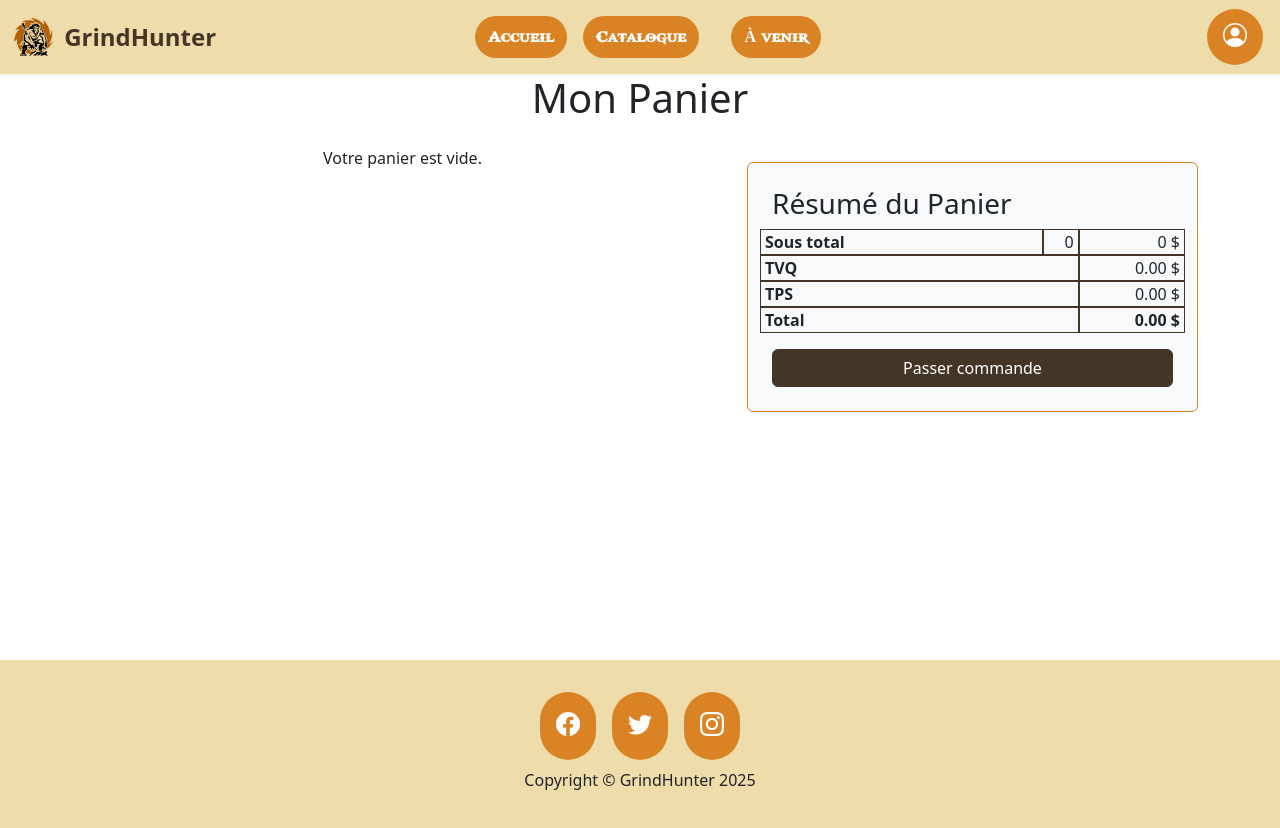
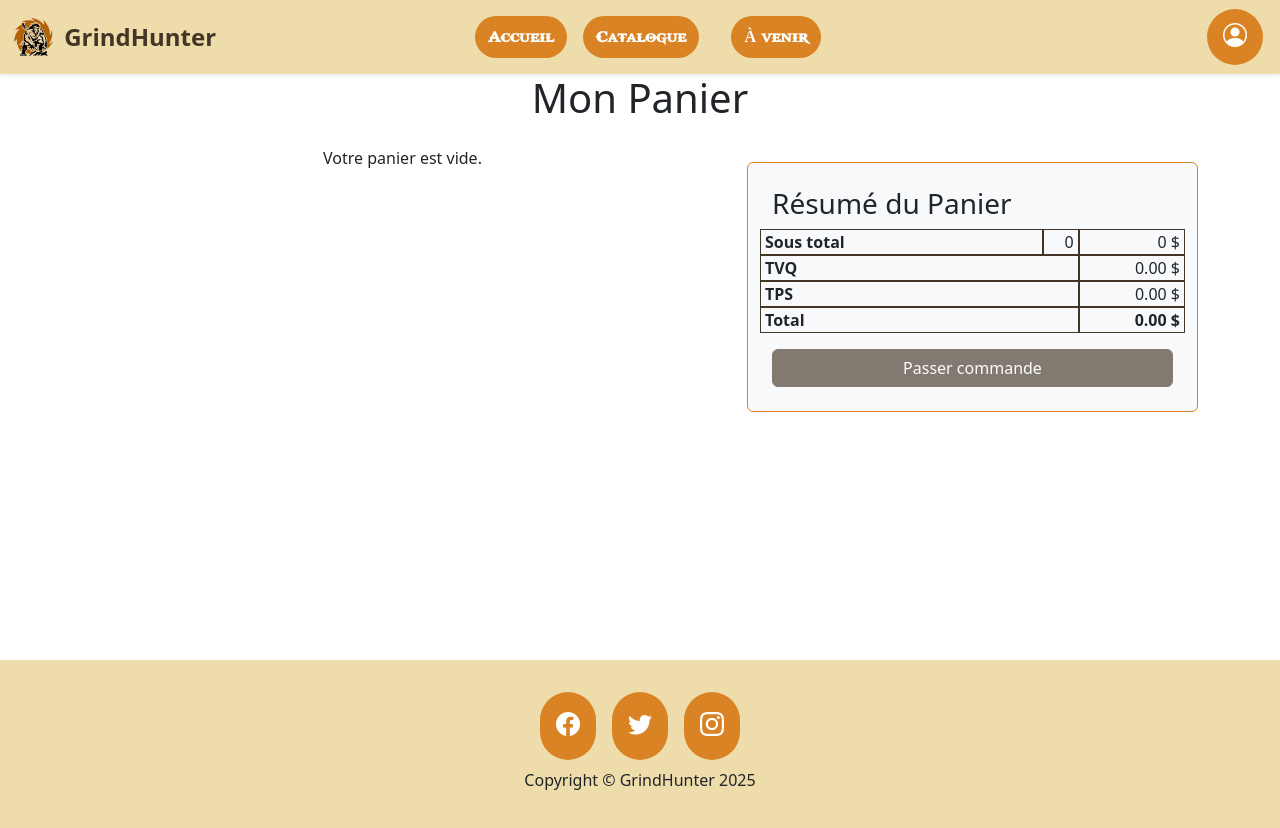
Before and after one commit to bermah1331144/webprojetfinal, a Next.js app: page /panier in a window 1280 px wide. Shown: the top 828 px of the page. Built offline with nearby package versions, Linux system fonts and the light colour scheme.

Commit message:
panier vide

```diff
--- a/src/app/Payment/StripeWrapper.tsx
+++ b/src/app/Payment/StripeWrapper.tsx
@@ -23,7 +23,7 @@ export default function StripeWrapper({prixTotal}) {
           const res = await axios.post('/api/create-payment-intent', {
             data: { amount: montant},
           });
-          setClientSecret(res.data); // 🔁 Assure-toi que c'est une string
+          setClientSecret(res.data);
         }
       } catch (err) {
         console.error('Erreur création paiement :', err);
--- a/src/app/Payment/page.tsx
+++ b/src/app/Payment/page.tsx
@@ -9,7 +9,7 @@ export default function PaymentPage() {
 
     useEffect(() => {
         if (typeof window !== 'undefined') {
-        chargerPanier();
+            chargerPanier();
         }
     }, []);
 
--- a/src/app/panier/page.js
+++ b/src/app/panier/page.js
@@ -57,7 +57,9 @@ export default function PanierPage() {
                 </div>
             ))}
             <DescriptionCommande articles={articles}/>
-            <Link href="/payment"  className="btn btn-primary w-100 mt-3">Passer commande</Link>
+            <Link href="/payment" className={`btn btn-primary w-100 mt-3 ${articles.length === 0 ? 'disabled' : ''}`} style={articles.length === 0 ? { pointerEvents: 'none' } : {}}>
+              Passer commande
+            </Link>
           </div>
         </div>
       </div>
```
Also changed, not shown: src/app/test/page.js (deleted, +0 -30 lines).
